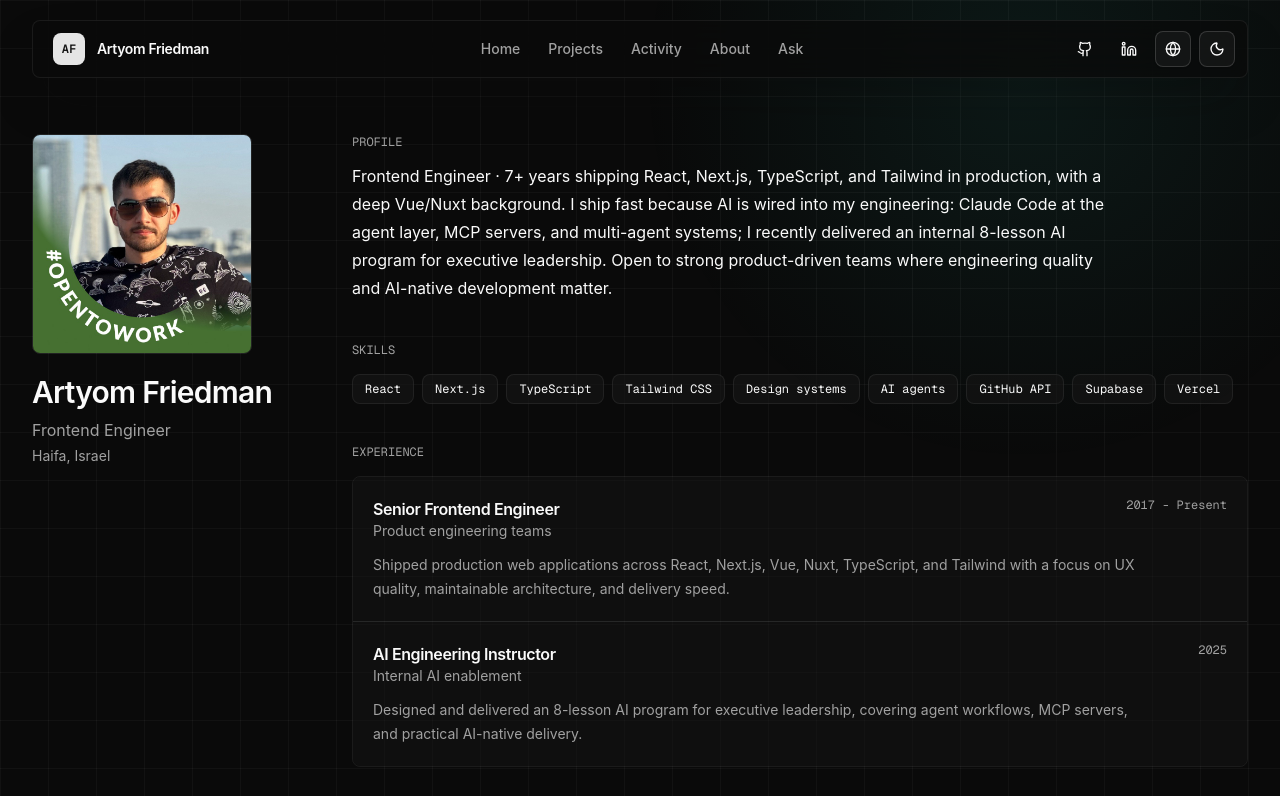
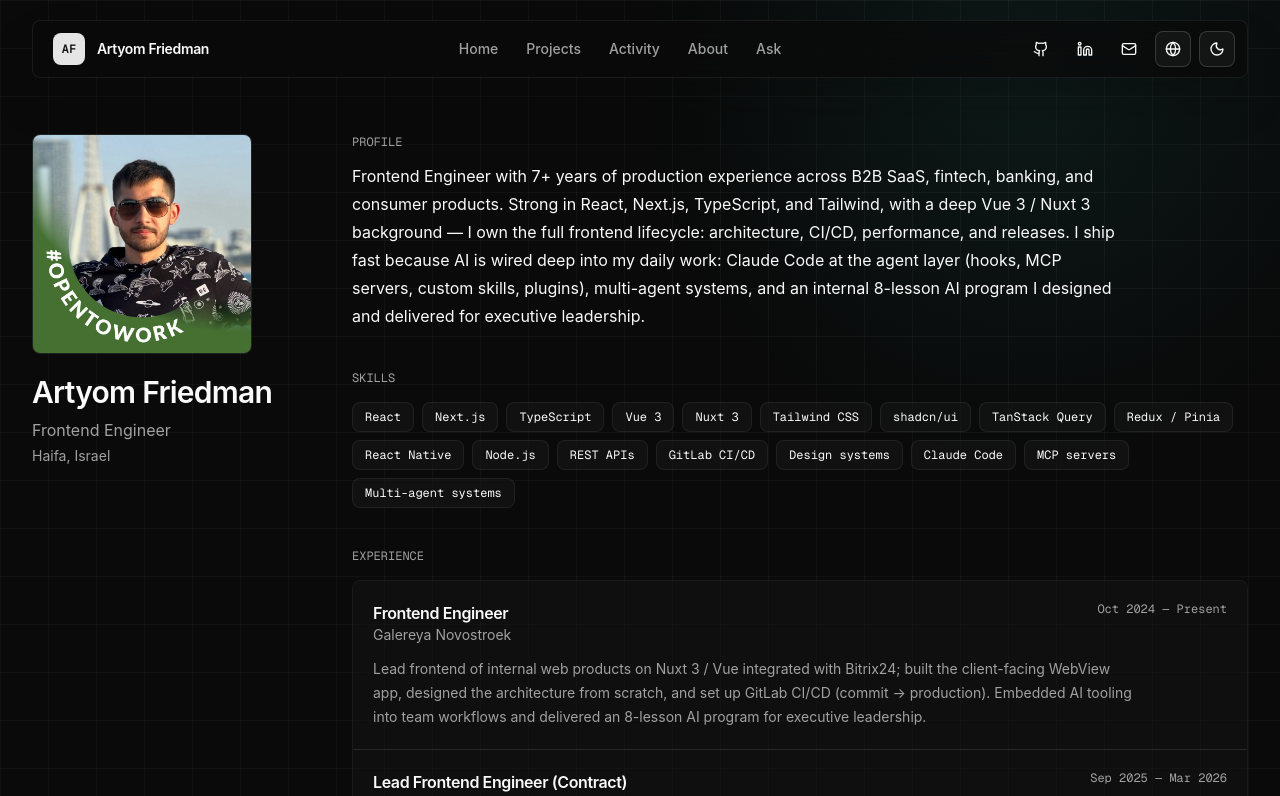
Before and after one commit to Dtem4ik/nextjs-portfolio-kit, a Next.js app: page /en/about in a window 1280 px wide. Shown: the top 796 px of the page. Built offline with nearby package versions, Linux system fonts and the light colour scheme.

Commit message:
feat(content): fill profile from resume in en/ru
Real bio, tagline, skills, and 4 localized work experiences (Galereya,
Satya, Ibec, Aida) from the CV. Add email + Telegram contacts. Localize the
experience entries (role/summary per locale) and update the About page and Ask
context accordingly.

```diff
--- a/app/[lang]/about/page.tsx
+++ b/app/[lang]/about/page.tsx
@@ -73,13 +73,13 @@ export default async function AboutPage({ params }: { params: Promise<{ lang: st
                 <article key={`${item.company}-${item.period}`} className="bg-card/45 p-5">
                   <div className="flex flex-col justify-between gap-2 sm:flex-row">
                     <div>
-                      <h2 className="font-semibold tracking-tight">{item.role}</h2>
+                      <h2 className="font-semibold tracking-tight">{item.role[locale]}</h2>
                       <p className="text-muted-foreground text-sm">{item.company}</p>
                     </div>
                     <p className="text-muted-foreground font-mono text-xs">{item.period}</p>
                   </div>
                   <p className="text-muted-foreground mt-3 max-w-3xl text-sm leading-6">
-                    {item.summary}
+                    {item.summary[locale]}
                   </p>
                 </article>
               ))}
--- a/lib/portfolio/data.ts
+++ b/lib/portfolio/data.ts
@@ -130,7 +130,7 @@ export function buildAskContext(data: PortfolioData) {
     `Bio: ${portfolioConfig.bio.en}`,
     `Skills: ${portfolioConfig.skills.join(", ")}`,
     `Experience: ${portfolioConfig.experience
-      .map((item) => `${item.role} at ${item.company} (${item.period}): ${item.summary}`)
+      .map((item) => `${item.role.en} at ${item.company} (${item.period}): ${item.summary.en}`)
       .join(" | ")}`,
   ];
 
--- a/portfolio.config.ts
+++ b/portfolio.config.ts
@@ -11,12 +11,12 @@ const name = "Artyom Friedman";
 
 const role = {
   en: "Frontend Engineer",
-  ru: "Frontend Engineer",
+  ru: "Frontend-разработчик",
 } as const;
 
 const bio = {
-  en: "Frontend Engineer · 7+ years shipping React, Next.js, TypeScript, and Tailwind in production, with a deep Vue/Nuxt background. I ship fast because AI is wired into my engineering: Claude Code at the agent layer, MCP servers, and multi-agent systems; I recently delivered an internal 8-lesson AI program for executive leadership. Open to strong product-driven teams where engineering quality and AI-native development matter.",
-  ru: "Frontend Engineer · 7+ лет в продакшен-разработке на React, Next.js, TypeScript и Tailwind, с сильным бэкграундом в Vue/Nuxt. Выкатываю быстро, потому что ИИ глубоко вшит в моё инженерное мышление: Claude Code на уровне агентов, MCP-серверы и мультиагентные системы; недавно провёл внутренний курс из 8 уроков по ИИ для топ-менеджмента. Открыт к сильным продуктовым командам, где инженерное качество и AI-native-разработка важны не на словах.",
+  en: "Frontend Engineer with 7+ years of production experience across B2B SaaS, fintech, banking, and consumer products. Strong in React, Next.js, TypeScript, and Tailwind, with a deep Vue 3 / Nuxt 3 background — I own the full frontend lifecycle: architecture, CI/CD, performance, and releases. I ship fast because AI is wired deep into my daily work: Claude Code at the agent layer (hooks, MCP servers, custom skills, plugins), multi-agent systems, and an internal 8-lesson AI program I designed and delivered for executive leadership.",
+  ru: "Frontend-разработчик с 7+ годами продакшен-опыта в B2B SaaS, финтехе, банках и потребительских продуктах. Уверенно работаю с React, Next.js, TypeScript и Tailwind, с сильным бэкграундом в Vue 3 / Nuxt 3 — веду весь фронтенд-цикл: архитектуру, CI/CD, производительность и релизы. Выкатываю быстро, потому что ИИ глубоко вшит в мою работу: Claude Code на уровне агентов (hooks, MCP-серверы, кастомные скиллы, плагины), мультиагентные системы и внутренний курс из 8 уроков по ИИ, который я разработал и провёл для топ-менеджмента.",
 } as const;
 
 /**
@@ -25,8 +25,8 @@ const bio = {
  * full `bio` still powers the hero and the JSON-LD Person description.
  */
 const tagline = {
-  en: "Frontend Engineer shipping production React, Next.js & TypeScript with AI wired into the workflow. Open to strong product teams.",
-  ru: "Frontend Engineer: продакшен на React, Next.js и TypeScript с ИИ, вшитым в процесс. Открыт к сильным продуктовым командам.",
+  en: "Frontend Engineer — 7+ years in React, Next.js, TypeScript and Vue/Nuxt, with AI wired deep into the workflow. Open to strong product teams.",
+  ru: "Frontend-разработчик — 7+ лет на React, Next.js, TypeScript и Vue/Nuxt, с глубоко вшитым в процесс ИИ. Открыт к сильным продуктовым командам.",
 } as const;
 
 const avatar = "/photo.jpeg";
@@ -36,8 +36,8 @@ const url = "https://dtem4ik.dev";
 const social = {
   github: "https://github.com/Dtem4ik",
   linkedin: "https://www.linkedin.com/in/dtem4ik/",
-  email: "", // e.g. "you@example.com"
-  telegram: "", // e.g. "https://t.me/username"
+  email: "d.tem4ik@gmail.com",
+  telegram: "https://t.me/dtem4ik",
   instagram: "",
   facebook: "",
   whatsapp: "",
@@ -92,38 +92,84 @@ const integrations = {
 const github = integrations.github;
 const ai = integrations.ai;
 
+// Tech skills stay in English (proper names) in both locales.
 const skills = [
   "React",
   "Next.js",
   "TypeScript",
+  "Vue 3",
+  "Nuxt 3",
   "Tailwind CSS",
+  "shadcn/ui",
+  "TanStack Query",
+  "Redux / Pinia",
+  "React Native",
+  "Node.js",
+  "REST APIs",
+  "GitLab CI/CD",
   "Design systems",
-  "AI agents",
-  "GitHub API",
-  "Supabase",
-  "Vercel",
+  "Claude Code",
+  "MCP servers",
+  "Multi-agent systems",
 ] as const;
 
+// Work experience. `company` and `period` are shared; `role` and `summary` are
+// localized per supported locale.
 const experience = [
   {
-    company: "Product engineering teams",
-    role: "Senior Frontend Engineer",
-    period: "2017 - Present",
-    summary:
-      "Shipped production web applications across React, Next.js, Vue, Nuxt, TypeScript, and Tailwind with a focus on UX quality, maintainable architecture, and delivery speed.",
+    company: "Galereya Novostroek",
+    period: "Oct 2024 — Present",
+    role: {
+      en: "Frontend Engineer",
+      ru: "Frontend-разработчик",
+    },
+    summary: {
+      en: "Lead frontend of internal web products on Nuxt 3 / Vue integrated with Bitrix24; built the client-facing WebView app, designed the architecture from scratch, and set up GitLab CI/CD (commit → production). Embedded AI tooling into team workflows and delivered an 8-lesson AI program for executive leadership.",
+      ru: "Веду фронтенд внутренних веб-продуктов на Nuxt 3 / Vue с интеграцией в Bitrix24; собрал клиентское WebView-приложение, спроектировал архитектуру с нуля и настроил GitLab CI/CD (коммит → прод). Внедрил AI-инструменты в процессы команды и провёл курс из 8 уроков по ИИ для топ-менеджмента.",
+    },
   },
   {
-    company: "Internal AI enablement",
-    role: "AI Engineering Instructor",
-    period: "2025",
-    summary:
-      "Designed and delivered an 8-lesson AI program for executive leadership, covering agent workflows, MCP servers, and practical AI-native delivery.",
+    company: "Satya Digital Intelligence",
+    period: "Sep 2025 — Mar 2026",
+    role: {
+      en: "Lead Frontend Engineer (Contract)",
+      ru: "Lead Frontend-разработчик (контракт)",
+    },
+    summary: {
+      en: "Sole frontend engineer on a B2B SaaS platform (React, Next.js, TypeScript, Tailwind). Shipped product features, built analytics and reporting pages with data visualizations, integrated Descope authentication, and owned frontend architecture and the release process.",
+      ru: "Единственный фронтенд-инженер на B2B SaaS-платформе (React, Next.js, TypeScript, Tailwind). Выпускал фичи, делал страницы аналитики и отчётности с визуализацией данных, интегрировал аутентификацию Descope, отвечал за архитектуру фронтенда и релизы.",
+    },
+  },
+  {
+    company: "Ibec Systems",
+    period: "Nov 2019 — Jan 2025",
+    role: {
+      en: "Frontend Engineer",
+      ru: "Frontend-разработчик",
+    },
+    summary: {
+      en: "Grew from Junior to strong Middle over 5+ years, delivering frontend across marketing sites, banking and product platforms (Vue 3 / Nuxt 3, React / Next.js). Co-authored the internal nuxt3-ui-kit. Selected projects: BankRBK, Eurasia Life, Bigroup, Kino.kz.",
+      ru: "За 5+ лет вырос от Junior до крепкого Middle, делал фронтенд для промо-сайтов, банковских и продуктовых платформ (Vue 3 / Nuxt 3, React / Next.js). Соавтор внутренней библиотеки nuxt3-ui-kit. Проекты: BankRBK, Eurasia Life, Bigroup, Kino.kz.",
+    },
+  },
+  {
+    company: "Aida Service",
+    period: "Sep 2018 — Aug 2019",
+    role: {
+      en: "Junior Full-Stack Developer",
+      ru: "Junior Full-Stack разработчик",
+    },
+    summary: {
+      en: "First production role — built the aida.market site and internal SSR / SPA apps (Vue / Nuxt, Node.js). Also built two side projects: a car-wash automation system with real-time WebSockets and an accounting system for a car-parts store.",
+      ru: "Первая продакшен-роль — сделал сайт aida.market и внутренние SSR / SPA-приложения (Vue / Nuxt, Node.js). Плюс два пет-проекта: система автоматизации автомойки с реалтаймом на WebSockets и учётная система для магазина автозапчастей.",
+    },
   },
 ] as const;
 
 const contact = [
   { label: "GitHub", href: social.github },
   { label: "LinkedIn", href: social.linkedin },
+  { label: "Telegram", href: social.telegram },
   { label: "Email", href: social.email ? `mailto:${social.email}` : "" },
 ] as const;
 
@@ -171,24 +217,30 @@ const projects: ProjectConfig[] = [
 
 const keywords = {
   en: [
-    "developer portfolio",
-    "AI portfolio",
+    "Artyom Friedman",
     "frontend engineer",
     "react",
     "next.js",
     "typescript",
-    "github activity",
-    "supabase",
+    "vue",
+    "nuxt",
+    "tailwind",
+    "claude code",
+    "ai engineer",
+    "multi-agent systems",
   ],
   ru: [
-    "портфолио разработчика",
-    "AI портфолио",
+    "Артём Фридман",
     "фронтенд разработчик",
     "react",
     "next.js",
     "typescript",
-    "github activity",
-    "supabase",
+    "vue",
+    "nuxt",
+    "tailwind",
+    "claude code",
+    "ai разработчик",
+    "мультиагентные системы",
   ],
 } as const;
 
```
